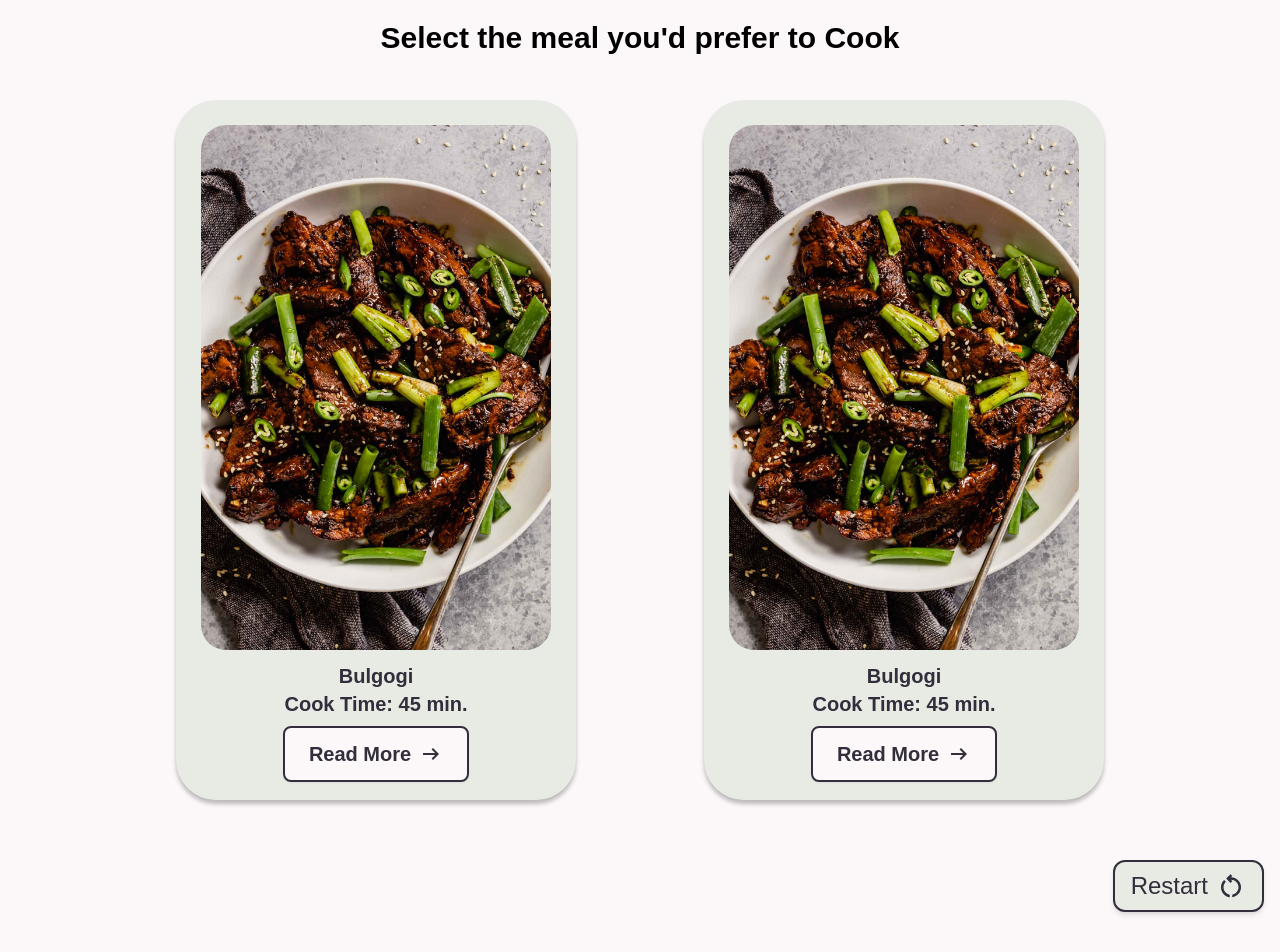
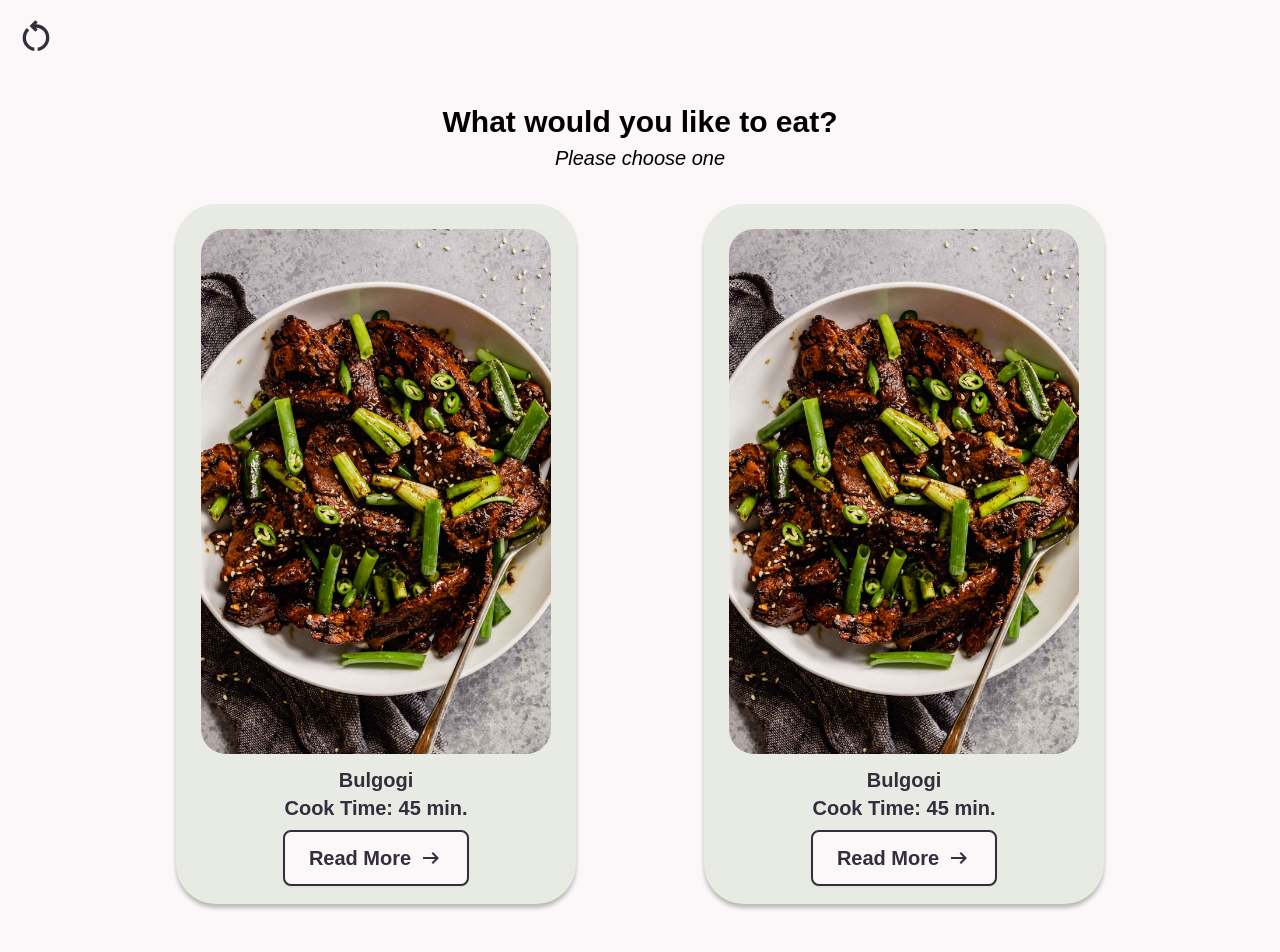
Before and after one commit to mibriggs/food-wars, a SvelteKit app: page /fight in a window 1280 px wide. Shown: the top 952 px of the page. Before the commit the page ends 928 px from the top, so only its background shows below. Built offline with nearby package versions, Linux system fonts and the light colour scheme; a web font is replaced by a local one.

Commit message:
minor stylistic changes

```diff
--- a/src/routes/fight/+page.svelte
+++ b/src/routes/fight/+page.svelte
@@ -1,6 +1,7 @@
 <script lang="ts">
 	import FoodCard from '../../lib/components/food-card.svelte';
 	import restartIcon from '../../lib/assets/restart.svg';
+	import iosRightIcon from '../../lib/assets/arrow_right_ios.svg';
 
 	const createRandomString = (): string => {
 		return (Math.random() + 1).toString(36).substring(7);
@@ -34,14 +35,23 @@
 	let isLeftSelected: boolean = false;
 	let isRightSelected: boolean = false;
 
+	$: isNextButtonHidden = !isLeftSelected && !isRightSelected;
 	$: next_idx = selected_idx + 1;
 	$: if (selected_idx > currArr.length - 1) {
 		updateReferences();
 	}
 </script>
 
-<div class="flex h-full flex-col items-center gap-11 font-sawarabi">
-	<h1 class="pt-5 text-3xl font-bold">Select the meal you'd prefer to Cook</h1>
+<div class="flex h-full flex-col items-center gap-8 font-sawarabi">
+	<a href="/" class="self-start p-4">
+		<img src={restartIcon} alt="restart" />
+	</a>
+
+	<div class="flex flex-col items-center justify-center gap-1">
+		<h1 class="text-3xl font-bold">What would you like to eat?</h1>
+		<h2 class="text-xl italic">Please choose one</h2>
+	</div>
+
 	<!-- <div class="flex h-full flex-col items-center justify-center text-3xl">
 		{#if next_idx < currArr.length}
 			{currArr[selected_idx]} vs {currArr[next_idx]}
@@ -82,14 +92,19 @@
 		and once a dish has been it should be shown and say something like?
 		Continue With {dishName} >
 	-->
-
-	<a
-		href="/"
-		class="m-4 self-end rounded-xl border-2 border-raisin bg-alabaster px-4 py-2 text-2xl shadow-md"
+	<button
+		class:conditionally-hidden={isNextButtonHidden}
+		class="m-4 self-end rounded-xl border-2 border-raisin bg-alabaster px-4 py-2 text-xl shadow-lg"
 	>
 		<div class="flex items-center justify-center gap-2 text-raisin">
-			<div>Restart</div>
-			<img src={restartIcon} alt="restart" />
+			<div>Continue With Bulgogi {isLeftSelected ? '1' : '2'}</div>
+			<img src={iosRightIcon} alt="restart" />
 		</div>
-	</a>
+	</button>
 </div>
+
+<style>
+	.conditionally-hidden {
+		visibility: hidden;
+	}
+</style>
```
Also changed, not shown: src/lib/assets/arrow_right_ios.svg (added), src/lib/assets/restart.svg.
